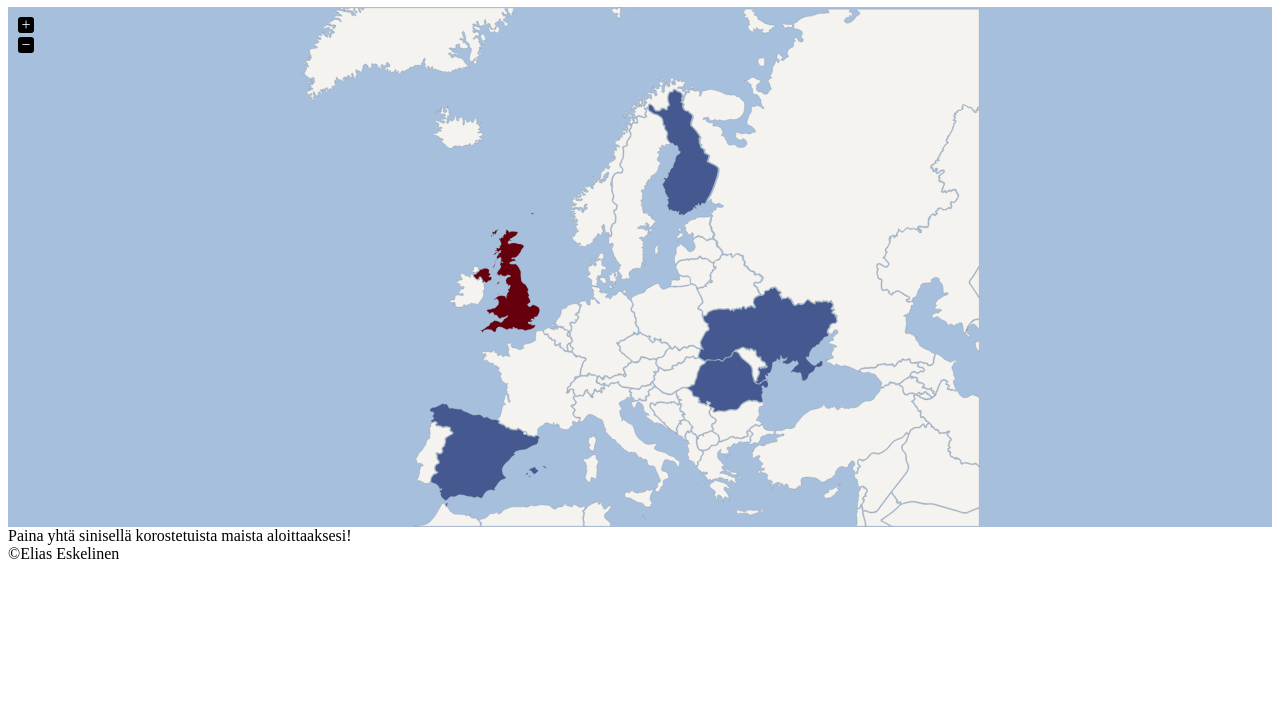
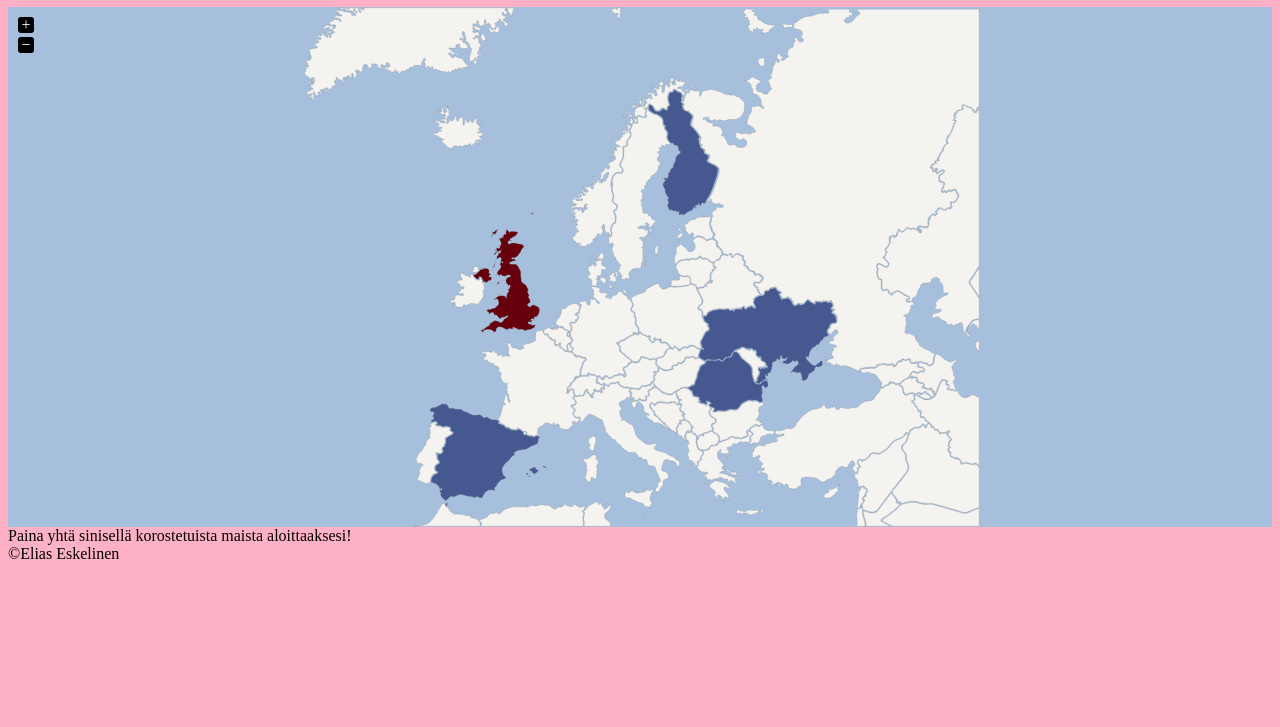
Before and after one commit to elias-eskelinen/elias-eskelinen.github.io, a plain HTML site: page index.html in a window 1280 px wide. Shown: the part 73-800 px from the top of the page. Drawn offline with nearby package versions, Linux system fonts and the light colour scheme.

Commit message:
Update index.html

```diff
--- a/index.html
+++ b/index.html
@@ -5,6 +5,11 @@
     <title>Elias Eskelinen - Uutisseuranta</title>
     <meta content="text/html; charset=utf-8" http-equiv="Content-Type">
 	<meta name="viewport" content="width=device-width, initial-scale=1.0">
+    <style>
+    body {
+    background:#FFA6BFDD;
+    }
+    </style>
     <link href="./js/dist/jqvmap.css" media="screen" rel="stylesheet" type="text/css">
 
     <script type="text/javascript" src="https://code.jquery.com/jquery-3.4.0.min.js"></script>
```
